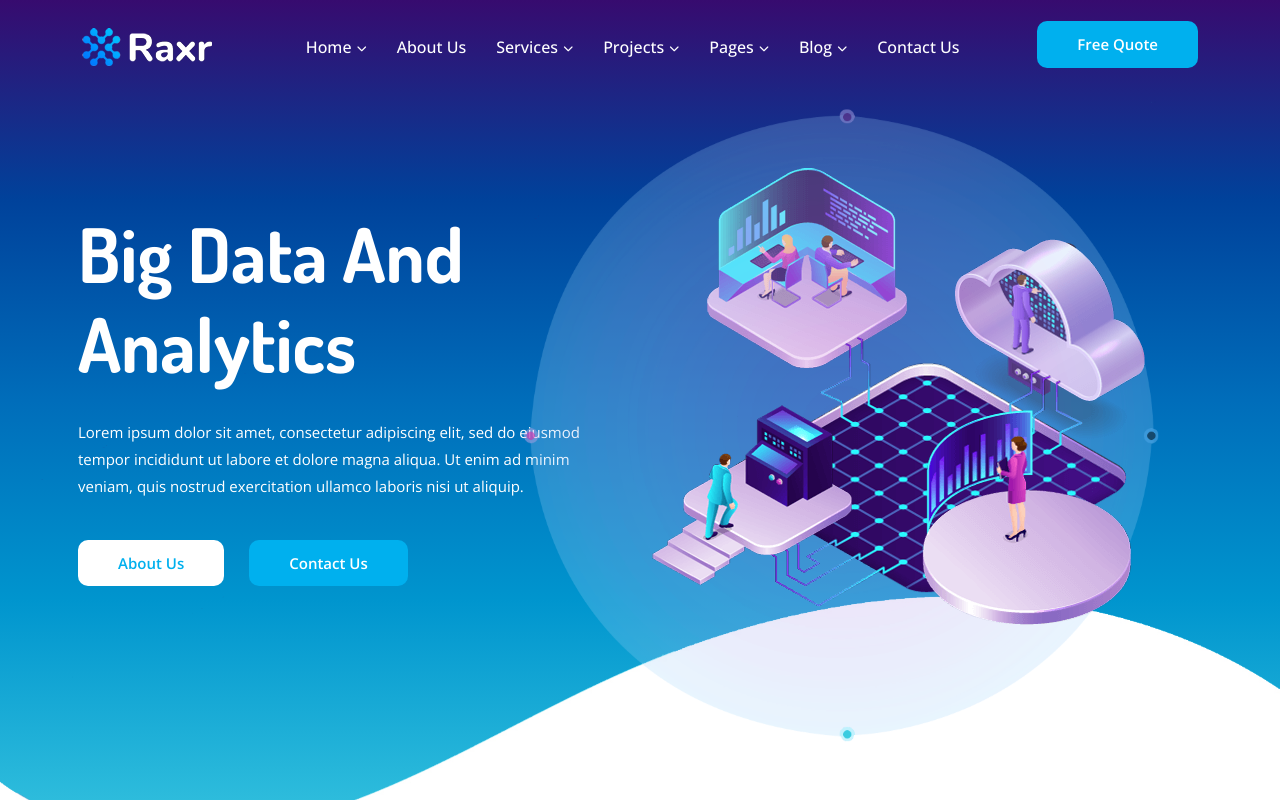
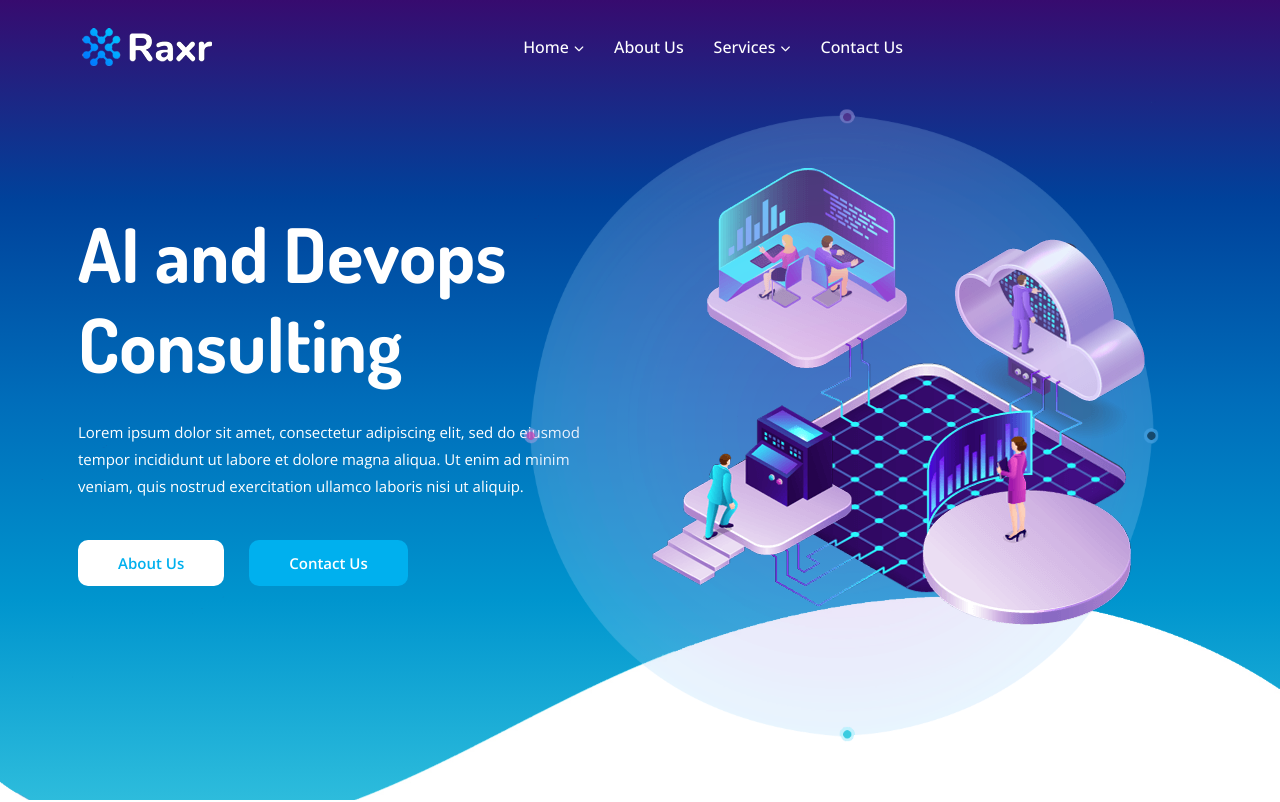
Before and after one commit to techniumlabs/techniumlabs-site, a Next.js app: page / in a window 1280 px wide. Shown: the top 802 px of the page. Built offline with nearby package versions, Linux system fonts and the light colour scheme.

Commit message:
updating pages

```diff
--- a/libs/menus.tsx
+++ b/libs/menus.tsx
@@ -39,88 +39,88 @@ export const menus = [
       },
     ],
   },
-  {
-    label: "Projects",
-    link: "#",
-    submenu: [
-      {
-        label: "Projects",
-        link: "/projects/",
-      },
-      {
-        label: "Project Details",
-        link: "/projects/details/",
-      },
-    ],
-  },
-  {
-    label: "Pages",
-    link: "#",
-    submenu: [
-      {
-        label: "About Us",
-        link: "/about-us/",
-      },
-      {
-        label: "Team",
-        link: "/team/",
-      },
-      {
-        label: "Services",
-        link: "/services/",
-      },
-      {
-        label: "Service Details",
-        link: "/services/details/",
-      },
-      {
-        label: "Projects",
-        link: "/projects/",
-      },
-      {
-        label: "Project Details",
-        link: "/projects/details/",
-      },
-      {
-        label: "Pricing",
-        link: "/pricing/",
-      },
-      {
-        label: "Partner",
-        link: "/partner/",
-      },
-      {
-        label: "Faq",
-        link: "/faq/",
-      },
-      {
-        label: "Coming Soon",
-        link: "/coming-soon/",
-      },
-    ],
-  },
-  {
-    label: "Blog",
-    link: "#",
-    submenu: [
-      {
-        label: "Blog Grid",
-        link: "/blog/",
-      },
-      {
-        label: "Blog Right Sidebar",
-        link: "/blog/2/",
-      },
-      {
-        label: "Blog Left Sidebar",
-        link: "/blog/3/",
-      },
-      {
-        label: "Blog Details",
-        link: "/blog/details/",
-      },
-    ],
-  },
+  // {
+  //   label: "Projects",
+  //   link: "#",
+  //   submenu: [
+  //     {
+  //       label: "Projects",
+  //       link: "/projects/",
+  //     },
+  //     {
+  //       label: "Project Details",
+  //       link: "/projects/details/",
+  //     },
+  //   ],
+  // },
+  // {
+  //   label: "Pages",
+  //   link: "#",
+  //   submenu: [
+  //     {
+  //       label: "About Us",
+  //       link: "/about-us/",
+  //     },
+  //     {
+  //       label: "Team",
+  //       link: "/team/",
+  //     },
+  //     {
+  //       label: "Services",
+  //       link: "/services/",
+  //     },
+  //     {
+  //       label: "Service Details",
+  //       link: "/services/details/",
+  //     },
+  //     {
+  //       label: "Projects",
+  //       link: "/projects/",
+  //     },
+  //     {
+  //       label: "Project Details",
+  //       link: "/projects/details/",
+  //     },
+  //     {
+  //       label: "Pricing",
+  //       link: "/pricing/",
+  //     },
+  //     {
+  //       label: "Partner",
+  //       link: "/partner/",
+  //     },
+  //     {
+  //       label: "Faq",
+  //       link: "/faq/",
+  //     },
+  //     {
+  //       label: "Coming Soon",
+  //       link: "/coming-soon/",
+  //     },
+  //   ],
+  // },
+  // {
+  //   label: "Blog",
+  //   link: "#",
+  //   submenu: [
+  //     {
+  //       label: "Blog Grid",
+  //       link: "/blog/",
+  //     },
+  //     {
+  //       label: "Blog Right Sidebar",
+  //       link: "/blog/2/",
+  //     },
+  //     {
+  //       label: "Blog Left Sidebar",
+  //       link: "/blog/3/",
+  //     },
+  //     {
+  //       label: "Blog Details",
+  //       link: "/blog/details/",
+  //     },
+  //   ],
+  // },
   {
     label: "Contact Us",
     link: "/contact-us/",
--- a/src/app/layout.tsx
+++ b/src/app/layout.tsx
@@ -19,23 +19,23 @@ import GoTop from "@/components/Layouts/GoTop";
 
 // For all body text font
 const open_sans = Open_Sans({
-  weight: ['300', '400', '500', '600', '700', '800'],
-  subsets: ['latin'],
-  variable: '--font-open-sans',
-  display: 'swap',
-})
+  weight: ["300", "400", "500", "600", "700", "800"],
+  subsets: ["latin"],
+  variable: "--font-open-sans",
+  display: "swap",
+});
 
 // For all heading font
 const dosis = Dosis({
-  weight: ['200', '300', '400', '500', '600', '700', '800'],
+  weight: ["200", "300", "400", "500", "600", "700", "800"],
   subsets: ["latin"],
   variable: "--font-dosis",
   display: "swap",
 });
 
 export const metadata: Metadata = {
-  title: "Raxr - React Nextjs Data Science & AI Analytics Template",
-  description: "React Nextjs Data Science & AI Analytics Template",
+  title: "Technium Labs - AI and DevOps Consulting Services",
+  description: "Technium Labs - AI and DevOps Consulting Services",
 };
 
 export default function RootLayout({
--- a/src/components/HomeOne/MainBanner.tsx
+++ b/src/components/HomeOne/MainBanner.tsx
@@ -19,7 +19,7 @@ const MainBanner: React.FC = () => {
                       data-aos-delay="100"
                       data-aos-duration="1200"
                     >
-                      Big Data And Analytics
+                      AI and Devops Consulting
                     </h1>
 
                     <div
--- a/src/components/Layouts/Navbar.tsx
+++ b/src/components/Layouts/Navbar.tsx
@@ -75,12 +75,12 @@ const Navbar: React.FC = () => {
                   ))}
                 </ul>
 
-                <div className="others-options">
+                {/* <div className="others-options">
                   <Link href="/contact-us" className="default-btn">
                     Free Quote
                     <span></span>
                   </Link>
-                </div>
+                </div> */}
               </div>
             </nav>
           </div>
```
Also changed, not shown: src/components/Contact/ContactInfo.tsx (+4 -5 lines), 1 other file (tests, documents, lock files or other folders).
